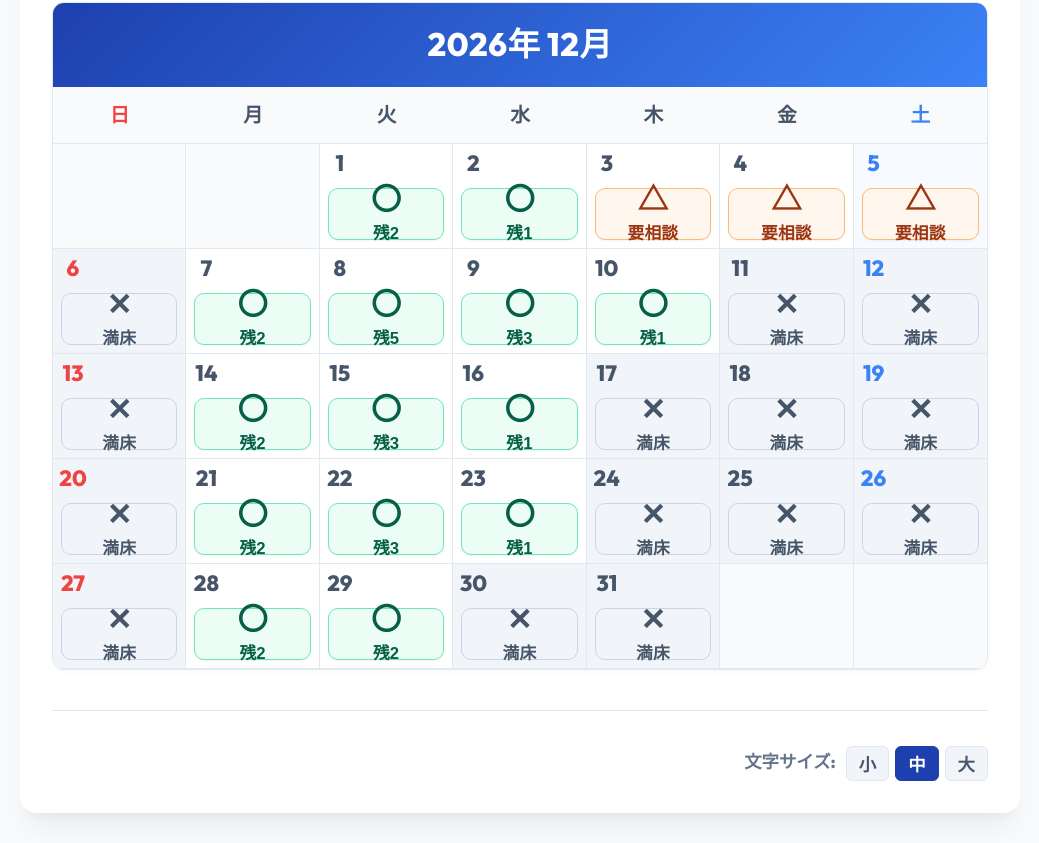
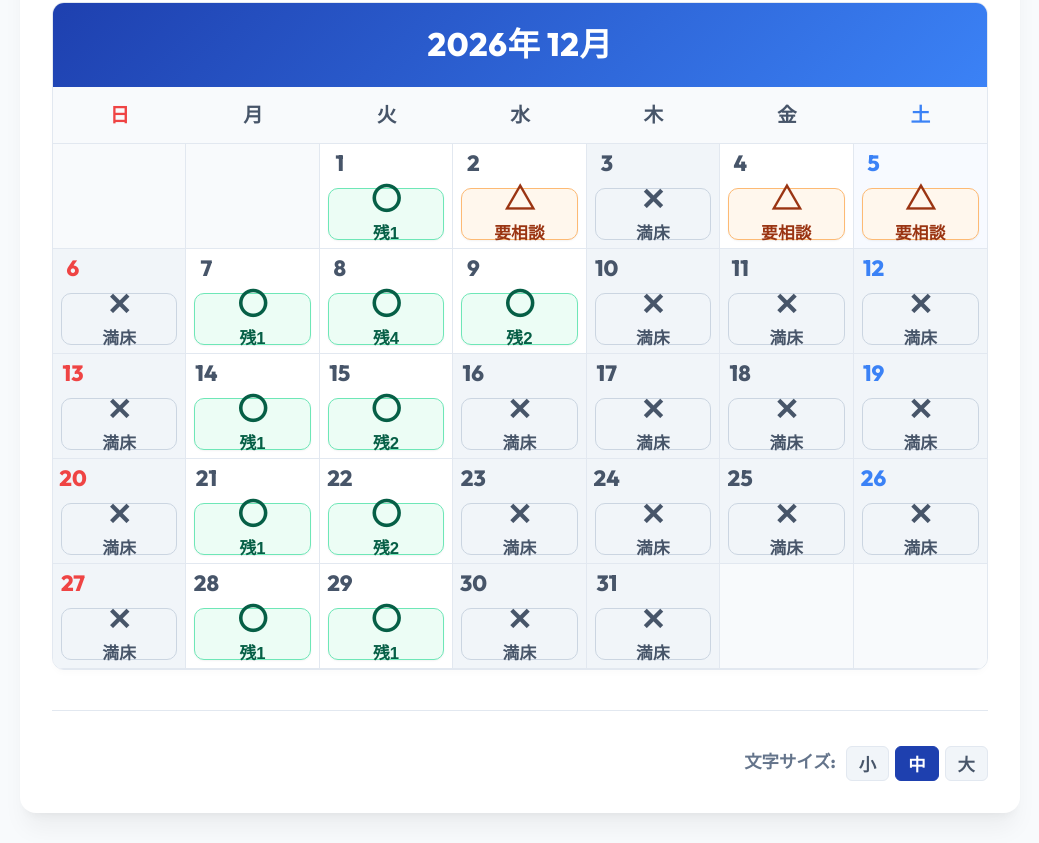
Before and after one commit to nakayouspiel/shortstay-vacancy, a plain HTML site: page index.html in a window 1280 px wide. Shown: the part 1092-1935 px from the top of the page, without its empty margins (120-1159 px from the left). Drawn offline with Linux system fonts and the light colour scheme.

Commit message:
Auto-update shortstay vacancy calendar

```diff
--- a/index.html
+++ b/index.html
@@ -1835,97 +1835,97 @@
                 "regular": 2
         },
         "2026-12-01": {
-                "regular": 2
+                "regular": 1
         },
         "2026-12-02": {
-                "regular": 1
+                "regular": 0
         },
         "2026-12-03": {
+                "regular": -2
+        },
+        "2026-12-04": {
                 "regular": -1
         },
-        "2026-12-04": {
-                "regular": 0
-        },
         "2026-12-05": {
-                "regular": 0
+                "regular": -1
         },
         "2026-12-06": {
+                "regular": -2
+        },
+        "2026-12-07": {
+                "regular": 1
+        },
+        "2026-12-08": {
+                "regular": 4
+        },
+        "2026-12-09": {
+                "regular": 2
+        },
+        "2026-12-10": {
+                "regular": 0
+        },
+        "2026-12-11": {
                 "regular": -1
         },
-        "2026-12-07": {
-                "regular": 2
-        },
-        "2026-12-08": {
-                "regular": 5
-        },
-        "2026-12-09": {
-                "regular": 3
-        },
-        "2026-12-10": {
-                "regular": 1
-        },
-        "2026-12-11": {
-                "regular": 0
-        },
         "2026-12-12": {
+                "regular": -2
+        },
+        "2026-12-13": {
+                "regular": -2
+        },
+        "2026-12-14": {
+                "regular": 1
+        },
+        "2026-12-15": {
+                "regular": 2
+        },
+        "2026-12-16": {
+                "regular": 0
+        },
+        "2026-12-17": {
+                "regular": -2
+        },
+        "2026-12-18": {
+                "regular": -2
+        },
+        "2026-12-19": {
                 "regular": -1
         },
-        "2026-12-13": {
+        "2026-12-20": {
+                "regular": -2
+        },
+        "2026-12-21": {
+                "regular": 1
+        },
+        "2026-12-22": {
+                "regular": 2
+        },
+        "2026-12-23": {
+                "regular": 0
+        },
+        "2026-12-24": {
                 "regular": -1
         },
-        "2026-12-14": {
-                "regular": 2
-        },
-        "2026-12-15": {
-                "regular": 3
-        },
-        "2026-12-16": {
-                "regular": 1
-        },
-        "2026-12-17": {
+        "2026-12-25": {
+                "regular": -2
+        },
+        "2026-12-26": {
                 "regular": -1
         },
-        "2026-12-18": {
-                "regular": -1
-        },
-        "2026-12-19": {
-                "regular": 0
-        },
-        "2026-12-20": {
-                "regular": -1
-        },
-        "2026-12-21": {
-                "regular": 2
-        },
-        "2026-12-22": {
-                "regular": 3
-        },
-        "2026-12-23": {
-                "regular": 1
-        },
-        "2026-12-24": {
-                "regular": 0
-        },
-        "2026-12-25": {
-                "regular": -1
-        },
-        "2026-12-26": {
-                "regular": 0
-        },
         "2026-12-27": {
-                "regular": -1
+                "regular": -2
         },
         "2026-12-28": {
-                "regular": 2
+                "regular": 1
         },
         "2026-12-29": {
-                "regular": 2
+                "regular": 1
         },
         "2026-12-30": {
-                "regular": -1
+                "regular": -2
         },
         "2026-12-31": {
-                "regular": -1
+                "regular": -2
         }
 };
     // === PYTHON_AUTO_REPLACE_END ===
```
